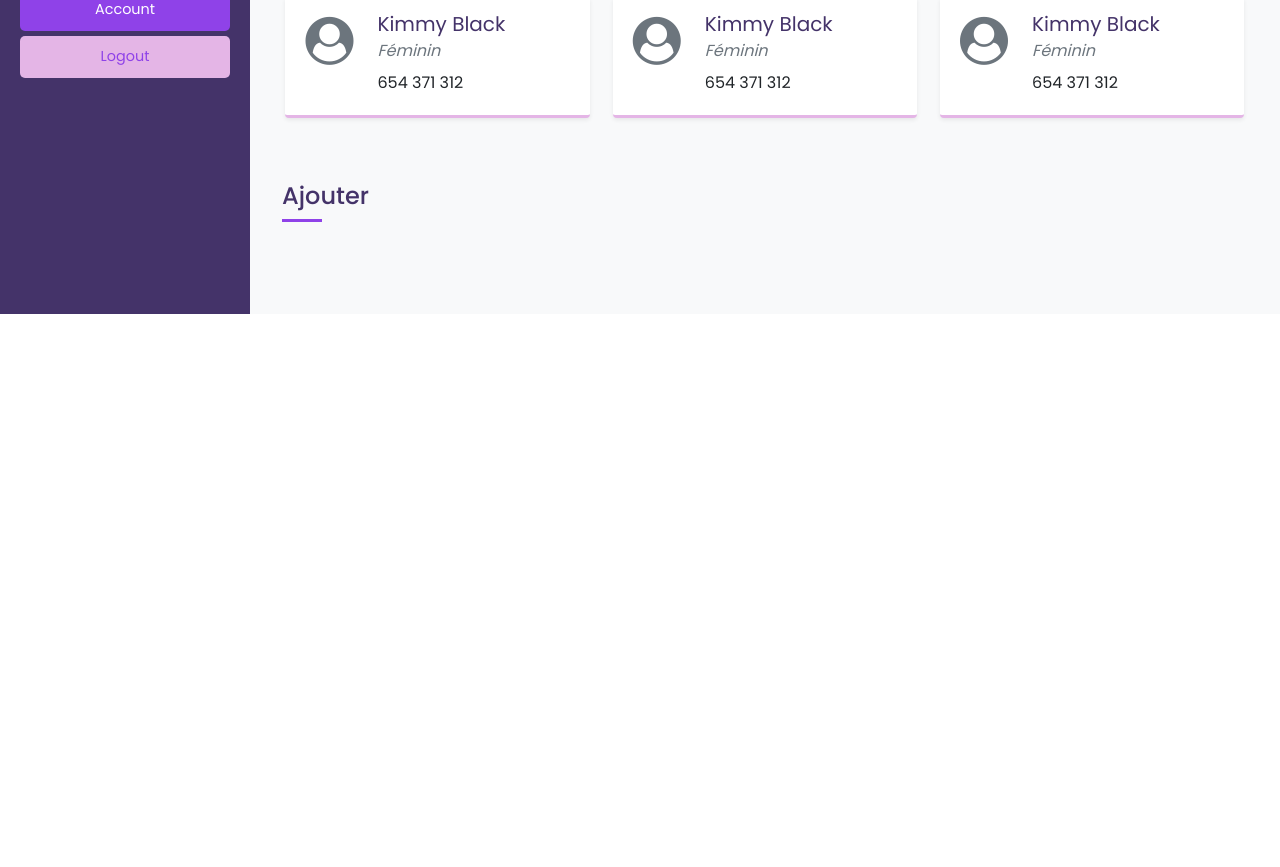
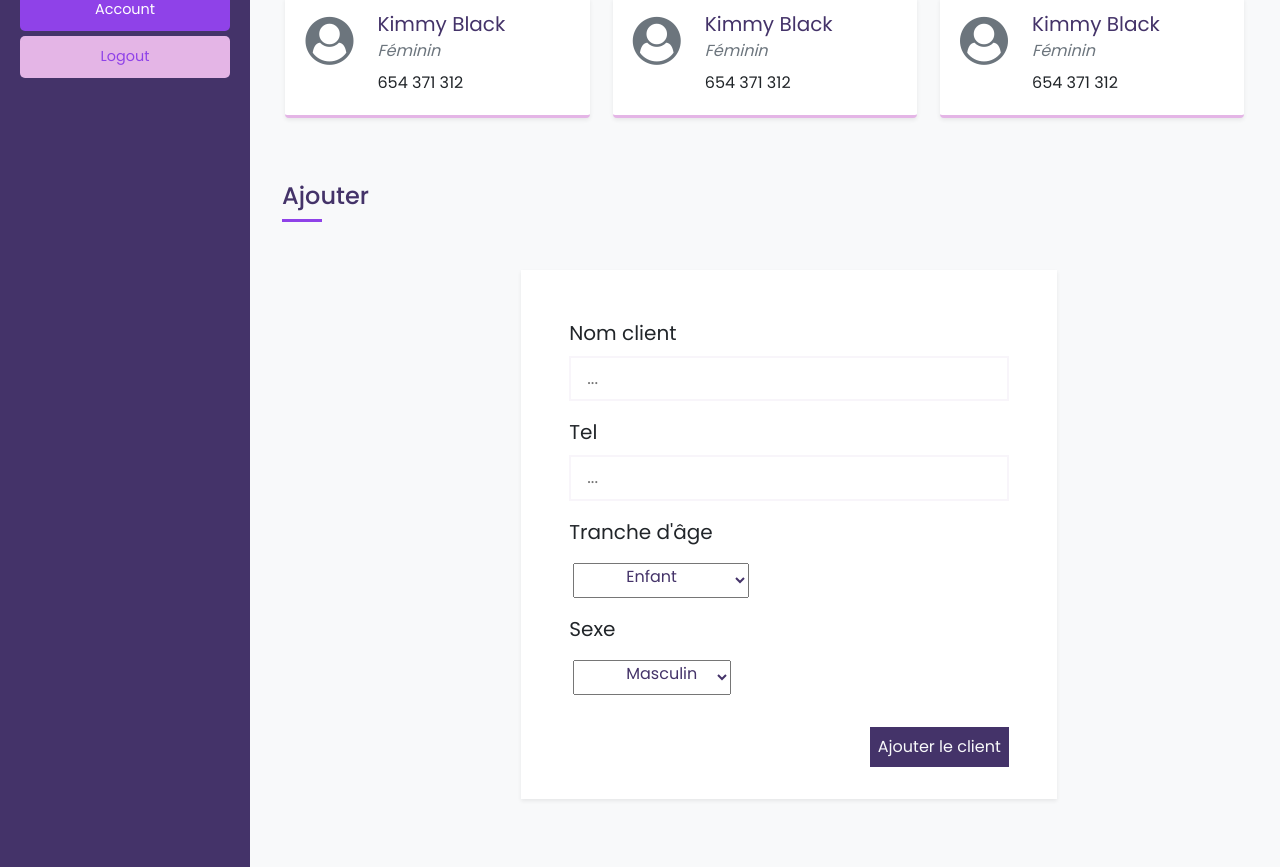
Before and after one commit to main-c/mon-atelier, a React (Create React App) app in the folder src/frontend/mon_atelier/: page /dashboard_client in a window 1280 px wide. Shown: the part 486-1353 px from the top of the page. Before the commit the page ends 800 px from the top, so only its background shows below. Built offline with nearby package versions, Linux system fonts and the light colour scheme.

Commit message:
post command and client

```diff
--- a/src/frontend/mon_atelier/src/dashboard/Client.js
+++ b/src/frontend/mon_atelier/src/dashboard/Client.js
@@ -1,6 +1,7 @@
 import React from 'react';
 import Layout from './Layout.js';
 import { Link } from 'react-router-dom';
+import axios from 'axios';
 
 
 function Client(){
@@ -86,6 +87,8 @@ function Client(){
 				<h4 className="text-violet">Ajouter</h4>
 			</div>
 
+			<AjoutClient />
+
 		</div>
 
 	);
@@ -96,3 +99,102 @@ function Client(){
 	);
 }
 export default Client;
+
+
+class AjoutClient extends React.Component{
+		constructor(props){
+			super(props)
+			this.state = {
+				name: "",
+				phone: "",
+				tranche_d_age: "",
+				sexe: "",
+			}
+			this.handleChange = this.handleChange.bind(this)
+		}
+
+		handleChange = (e)=>{
+			this.setState({
+				[e.target.name]: e.target.value
+			})
+		}
+
+		handleSubmit = (e) =>{
+			e.preventDefault()
+			console.log(this.state)
+			axios.post("https://api-mon-atelier.herokuapp.com/api/v1/clients/", this.state)
+			.then(response => {
+			console.log(response)
+		})
+
+		.then((response) => this.setState({clients: response.data.results}))
+		.catch((err) => console.log(err));
+		}
+
+
+	render(){
+		const {name,phone,tranche_d_age,sexe} = this.state
+		return(
+			<div className="container-fluid px-0 pb-5 ps-lg-5">
+				<div className="col-lg-7 mx-auto bg-white shadow-sm px-lg-5 px-3">
+					<form action="" onSubmit={this.handleSubmit}>
+						<div className="pt-5">
+							<p className="text-dark fs-5 mb-0">Nom client</p>
+							<input
+								type="text"
+								name="name"
+								value={name}
+								onChange = {this.handleChange}
+								id="name" placeholder="..."
+								className="text-violet border-violet3 mx-auto ps-3 mt-2 py-2 inputCommand"
+								required/>
+						</div>
+						<div className="pt-3">
+							<p className="text-dark fs-5 mb-0">Tel</p>
+							<input
+								type="text"
+								name="phone"
+								value={phone}
+								onChange = {this.handleChange}
+								id="phone" placeholder="..."
+								className="text-violet border-violet3 mx-auto ps-3 mt-2 py-2 inputCommand"
+								required/>
+						</div>
+						<div className="pt-3">
+							<p className="text-dark fs-5 mb-0">Tranche d'âge</p>
+							<select
+								name="tranche_d_age"
+								value={tranche_d_age}
+								onChange = {this.handleChange}
+								id="tranche_d_age"
+								className="text-violet px-3 pb-2 ms-1 mt-3 ps-lg-5"
+								required>
+								<option value="En">Enfant</option>
+								<option value="Ado">Adolescent</option>
+								<option value="Adulte">Adulte</option>
+							</select>
+						</div>
+						<div className="pt-3">
+							<p className="text-dark fs-5 mb-0">Sexe</p>
+							<select
+								name="sexe"
+								value={sexe}
+								onChange = {this.handleChange}
+								id="sexe"
+								className="text-violet px-3 pb-2 ms-1 mt-3 ps-lg-5"
+								required>
+								<option value="M">Masculin</option>
+								<option value="F">Feminin</option>
+							</select>
+						</div>
+
+
+						<div class="text-end py-3">
+							<button className="my-3 border-0 bg-violet text-light p-2" type="submit">Ajouter le client</button>
+						</div>
+					</form>
+				</div>
+			</div>
+		);
+	}
+}
--- a/src/frontend/mon_atelier/src/dashboard/Commande.js
+++ b/src/frontend/mon_atelier/src/dashboard/Commande.js
@@ -1,6 +1,7 @@
 import React from 'react';
 import Layout from './Layout.js';
 import { Link } from 'react-router-dom';
+import axios from 'axios';
 
 
 function Commande(){
@@ -80,37 +81,8 @@ function Commande(){
 				<h4 className="text-violet">Ajouter</h4>
 			</div>
 
-			<form method="POST" action="" className="py-4 mb-5 px-3 border-violet3 bg-white">
-				<div className="row justify-content-around">
-					<div className="col-lg-5 my-2">
-						<p className="text-violet">Nom du client</p>
-						<input type="text" name="user" id="user" placeholder="nom" className="text-violet border-violet3 px-3 py-2 px-4 inputCommand" required/>
-					</div>
-					<div className="col-lg-5 my-2">
-						<p className="text-violet">Nom atelier</p>
-						<input type="text" name="user" id="user" placeholder="atelier" className="text-violet border-violet3 px-3 py-2 px-4 inputCommand" required/>
-					</div>
-				</div>
-				<div className="row justify-content-around mt-lg-3">
-					<div className="col-lg-5 my-2">
-						<p className="text-violet">Date de livraison</p>
-						<input type="text" name="user" id="user" placeholder="date" className="text-violet border-violet3 px-3 py-2 px-4 inputCommand" required/>
-					</div>
-					<div className="col-lg-5 my-2">
-						<p className="text-violet">Statut</p>
-						<input type="text" name="user" id="user" placeholder="statut" className="text-violet border-violet3 px-3 py-2 px-4 inputCommand" required/>
-					</div>
-				</div>
-				<div className="row justify-content-around mt-lg-3">
-					<div className="col-lg-5 my-2">
-						<p className="text-violet">Commentaire</p>
-						<textarea type="text-area" name="user" id="user" placeholder="Add comment ... " className="text-violet border-violet3 p-2 w-100 inputCommand" required></textarea>
-					</div>
-					<div className="col-lg-5 my-lg-2 mt-lg-auto mt-5">
-						<input type="submit" value="Ajouter la commande" className="text-light bg-violet p-2"/>
-					</div>
-				</div>
-			</form>
+			<AjoutCommande />
+
 
 		</div>
 
@@ -122,3 +94,84 @@ function Commande(){
 	);
 }
 export default Commande;
+
+
+
+class AjoutCommande extends React.Component{
+		constructor(props){
+			super(props)
+			this.state = {
+				client: "",
+				workshop: "",
+				delivery_date: "",
+				comment: "",
+				state: "",
+			}
+			this.handleChange = this.handleChange.bind(this)
+		}
+
+		handleChange = (e)=>{
+			this.setState({
+				[e.target.name]: e.target.value
+			})
+		}
+
+		handleSubmit = (e) =>{
+			e.preventDefault()
+			console.log(this.state)
+			axios.post("https://api-mon-atelier.herokuapp.com/api/v1/orders/", this.state)
+			.then(response => {
+			console.log(response)
+		})
+
+		.then((response) => this.setState({orders: response.data.results}))
+		.catch((err) => console.log(err));
+		}
+
+
+	render(){
+		const {client,workshop,delivery_date,comment,state} = this.state
+		return(
+			<div className="container-fluid px-0 pb-5">
+				<div className="col-lg-10 mx-auto bg-white shadow-sm py-5 px-lg-5 px-3">
+					<form action="" onSubmit={this.handleSubmit}>
+
+						<div className="row justify-content-around">
+							<div className="col-lg-5 my-2">
+								<p className="text-violet">Nom du client</p>
+								<input type="number" name="client" id="client" value={client} onChange = {this.handleChange} placeholder="Nom client" className="text-violet border-violet3 px-3 py-2 px-4 inputCommand" required/>
+							</div>
+							<div className="col-lg-5 my-2">
+								<p className="text-violet">Nom atelier</p>
+								<input type="number" name="workshop" id="workshop" value={workshop} placeholder="Nom atelier" onChange = {this.handleChange} className="text-violet border-violet3 px-3 py-2 px-4 inputCommand" required/>
+							</div>
+						</div>
+						<div className="row justify-content-around mt-lg-3">
+							<div className="col-lg-5 my-2">
+								<p className="text-violet">Date de livraison</p>
+								<input type="date" name="delivery_date" id="delivery_date" value={delivery_date} onChange = {this.handleChange} className="text-violet border-violet3 px-3 py-2 px-4 inputCommand" required/>
+							</div>
+							<div className="col-lg-5 my-2">
+								<p className="text-violet">Statut</p>
+								<select name="state" id="state" value={state} onChange = {this.handleChange} className="text-violet border-violet3 px-3 py-2 px-4 inputCommand" required>
+									<option value="C">En conception</option>
+									<option value="T">Terminé</option>
+									<option value="M">Attente de Materiel</option>
+								</select>
+							</div>
+						</div>
+						<div className="row justify-content-around mt-lg-3">
+							<div className="col-lg-5 my-2">
+								<p className="text-violet">Commentaire</p>
+								<textarea type="text-area" name="comment" id="comment" value={comment} placeholder="Add comment ... " onChange = {this.handleChange} className="text-violet border-violet3 p-2 w-100 inputCommand" required></textarea>
+							</div>
+							<div class="col-lg-5 text-end mt-auto">
+								<button className="my-3 border-0 bg-violet text-light p-2" type="submit">Ajouter la commande</button>
+							</div>
+						</div>
+					</form>
+				</div>
+			</div>
+		);
+	}
+}
```
